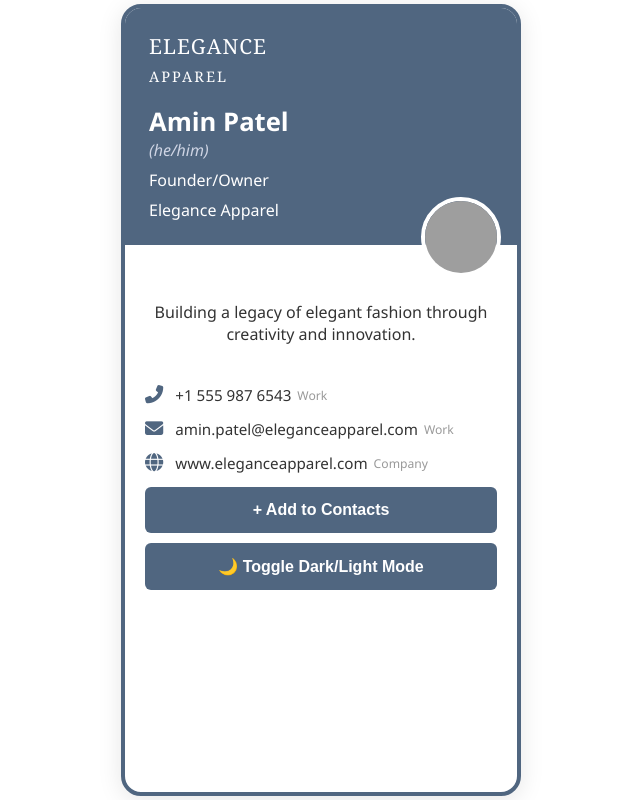
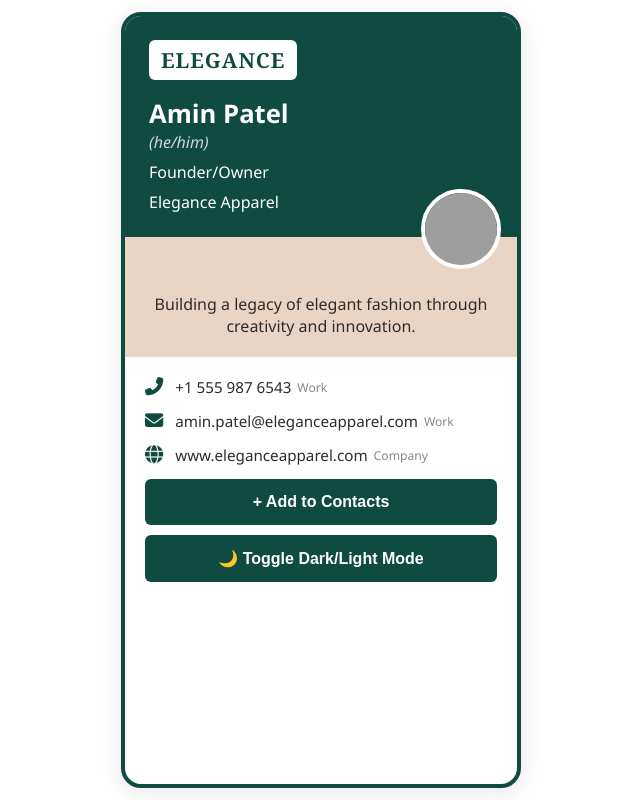
Before and after one commit to Danishkc/digital-card, a plain HTML site: page index.html in a window 1280 px wide. Shown: the whole page, without its empty margins (319-959 px from the left). Drawn offline with Linux system fonts and the light colour scheme; grey boxes are pictures that could not be loaded; a script that the page names is missing.

Commit message:
Update index.html

```diff
--- a/index.html
+++ b/index.html
@@ -3,21 +3,22 @@
 <head>
   <meta charset="UTF-8" />
   <meta name="viewport" content="width=device-width, initial-scale=1.0"/>
-  <title>Amin Patel - Digital Card</title>
-  <link rel="stylesheet" href="https://kit.fontawesome.com/a076d05399.js" crossorigin="anonymous">
+  <title>Amin Patel - Elegance Card</title>
   <style>
     :root {
-      --primary: #506680;
+      --primary: #0F4B40;
+      --secondary: #EAD5C5;
+      --text: #2C2C2C;
       --background: #ffffff;
-      --text: #333333;
-      --subtle: #999999;
+      --logo-bg: #ffffff;
     }
 
     [data-theme="dark"] {
-      --primary: #8ca4c4;
-      --background: #1e2c3b;
-      --text: #f0f0f0;
-      --subtle: #aaaaaa;
+      --primary: #144d45;
+      --secondary: #d9c0a6;
+      --text: #ffffff;
+      --background: #2C2C2C;
+      --logo-bg: #2C2C2C;
     }
 
     * {
@@ -55,10 +56,16 @@
     }
 
     .logo {
+      background-color: var(--logo-bg);
+      color: var(--primary);
+      display: inline-block;
+      padding: 6px 12px;
+      border-radius: 6px;
       font-family: Georgia, serif;
       font-size: 1.3em;
       letter-spacing: 1px;
       text-transform: uppercase;
+      font-weight: bold;
     }
 
     .name {
@@ -99,7 +106,8 @@
       padding: 56px 20px 20px 20px;
       font-size: 1em;
       text-align: center;
-      background-color: var(--background);
+      background-color: var(--secondary);
+      color: var(--text);
     }
 
     .contact-section {
@@ -120,7 +128,7 @@
     }
 
     .contact-meta {
-      color: var(--subtle);
+      color: #888;
       font-size: 0.8em;
       margin-left: 6px;
     }
@@ -142,7 +150,7 @@
     }
 
     .add-contact-btn:hover, .toggle-theme-btn:hover {
-      background-color: #3d5066;
+      background-color: #0c3f36;
     }
 
     .qr-section {
@@ -172,7 +180,7 @@
 <body data-theme="light">
   <div class="card">
     <div class="top-section">
-      <div class="logo">elegance<br><span style="font-size: 0.7em; letter-spacing: 2px;">APPAREL</span></div>
+      <div class="logo">elegance</div>
       <div class="name">Amin Patel</div>
       <div class="pronoun">(he/him)</div>
       <div class="title">Founder/Owner</div>
@@ -208,16 +216,16 @@
   <script src="https://cdn.jsdelivr.net/npm/qrcode/build/qrcode.min.js"></script>
 
   <script>
-    // Generate QR code
+    // QR Code
     QRCode.toCanvas(document.getElementById('qrcode'), "https://www.eleganceapparel.com", {
       width: 120,
       color: {
-        dark: "#000000",
+        dark: "#0F4B40",
         light: "#ffffff"
       }
     });
 
-    // Download vCard
+    // Download .vcf
     function downloadVCF() {
       const vcf = `
 BEGIN:VCARD
```
